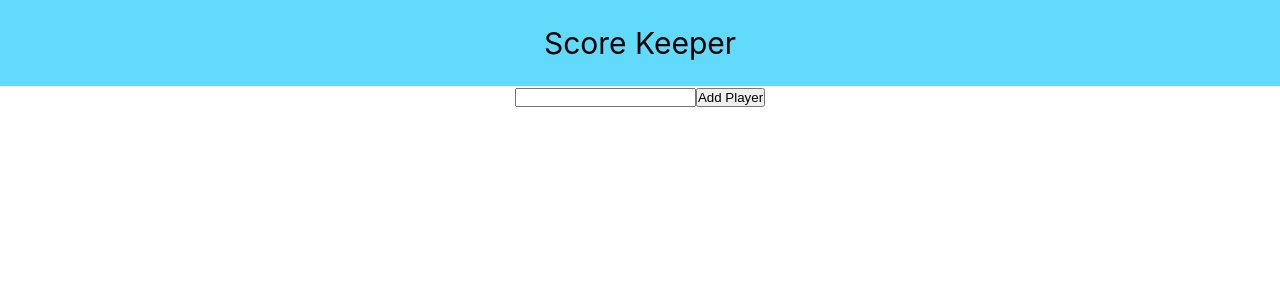
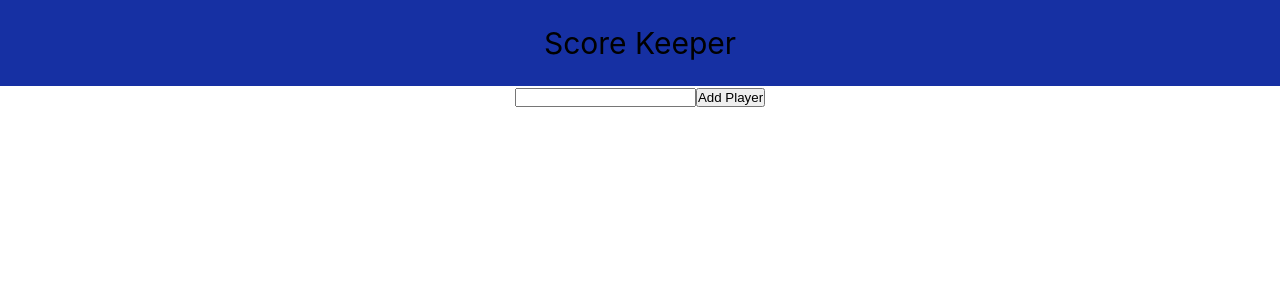
Before and after one commit to FunbiOyede/Score-Keeper, a React (Create React App) app: page / in a window 1280 px wide. Shown: the top 300 px of the page. Built offline with nearby package versions, Linux system fonts and the light colour scheme.

Commit message:
Header background color

```diff
--- a/src/App.css
+++ b/src/App.css
@@ -4,7 +4,7 @@
 
 .header{
   font-weight:400;
-  background-color: #61dafb;
+  background-color: #1630a3;
   padding: 25px;
   font-size:30px;
 }
```
